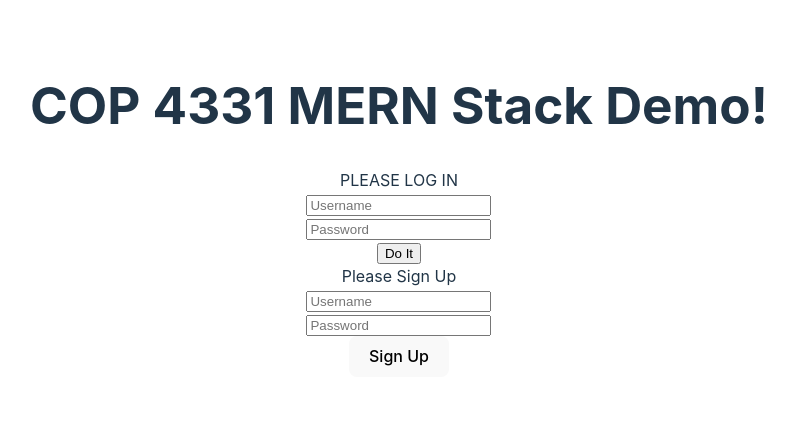
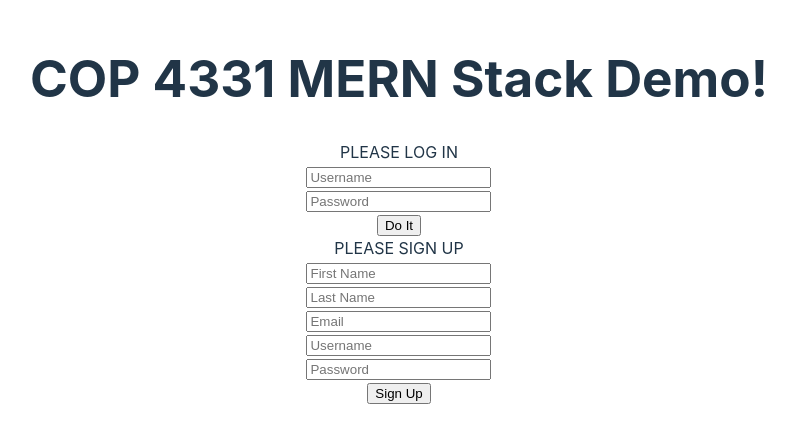
Before and after one commit to ElijahHawthorne/COP4331_LargeProject, a React (Vite) app in the folder frontend/: page / in a window 1280 px wide. Shown: the part 190-632 px from the top of the page, without its empty margins (241-1036 px from the left). Built offline with nearby package versions, Linux system fonts and the light colour scheme.

Commit message:
Update Signup.tsx
Added firstName, lastName, and email field. Matched coding practices of Login.tsx

```diff
--- a/frontend/src/components/Signup.tsx
+++ b/frontend/src/components/Signup.tsx
@@ -1,62 +1,124 @@
-import React, { useState } from 'react';
+import React, { useState } from "react";
 
 function Signup() {
+    const app_name = "777finances.com";
 
-    const [message, setMessage] = useState('');
-    const [signupName, setSignupName] = React.useState('');
-    const [signupPassword, setPassword] = React.useState('');
+    function buildPath(route: string): string {
+        if (process.env.NODE_ENV !== "development") {
+            return "http://" + app_name + ":5000/" + route;
+        } else {
+            return "http://localhost:5000/" + route;
+        }
+    }
+
+    const [message, setMessage] = useState("");
+    const [signupName, setSignupName] = React.useState("");
+    const [signupPassword, setPassword] = React.useState("");
+    const [firstName, setFirstName] = useState("");
+    const [lastName, setLastName] = useState("");
+    const [email, setEmail] = useState("");
 
     async function doSignup(event: any): Promise<void> {
         event.preventDefault();
-        var obj = { Signup: signupName, password: signupPassword };
+
+        var obj = {
+            login: signupName, // Matching API field name
+            password: signupPassword,
+            firstName: firstName,
+            lastName: lastName,
+            email: email,
+        };
+
         var js = JSON.stringify(obj);
+
         try {
-            const response = await fetch('http://localhost:5000/api/signup',
-                {
-                    method: 'POST', body: js, headers: {
-                        'Content-Type':
-                            'application/json'
-                    }
-                });
-            /*
+            const response = await fetch(buildPath("api/signup"), {
+                method: "POST",
+                body: js,
+                headers: { "Content-Type": "application/json" },
+            });
+
             var res = JSON.parse(await response.text());
-            if (res.id <= 0) {
-                setMessage('User/Password combination incorrect');
+
+            if (res.success) {
+                setMessage("Signup successful! Redirecting to login...");
+                setTimeout(() => {
+                    window.location.href = "/login";
+                }, 2000);
+            } else {
+                setMessage(res.error || "Signup failed. Please try again.");
             }
-            else {
-                var user =
-                    { firstName: res.firstName, lastName: res.lastName, id: res.id }
-                localStorage.setItem('user_data', JSON.stringify(user));
-                setMessage('');
-                window.location.href = '/cards';
-            }
-            */
-        }
-        catch (error: any) {
+        } catch (error: any) {
             alert(error.toString());
             return;
         }
-    };
+    }
 
     function handleSetSignupName(e: any): void {
         setSignupName(e.target.value);
     }
-
     function handleSetPassword(e: any): void {
         setPassword(e.target.value);
     }
+    function handleSetFirstName(e: any): void {
+        setFirstName(e.target.value);
+    }
+    function handleSetLastName(e: any): void {
+        setLastName(e.target.value);
+    }
+    function handleSetEmail(e: any): void {
+        setEmail(e.target.value);
+    }
 
     return (
-        <div id="SignupDiv">
-            <span id="inner-title">Please Sign Up</span><br />
-            <input type="text" id="signupName" placeholder="Username" /><br />
-            <input type="password" id="signupPassword" placeholder="Password" /><br />
-            <button type="submit" id="signupButton" className="buttons" onClick={doSignup}>
-                Sign Up
-            </button>
-            <span id="SignupResult"></span>
+        <div id="signupDiv">
+            <span id="inner-title">PLEASE SIGN UP</span>
+            <br />
+            <input
+                type="text"
+                id="firstName"
+                placeholder="First Name"
+                onChange={handleSetFirstName}
+            />
+            <br />
+            <input
+                type="text"
+                id="lastName"
+                placeholder="Last Name"
+                onChange={handleSetLastName}
+            />
+            <br />
+            <input
+                type="email"
+                id="email"
+                placeholder="Email"
+                onChange={handleSetEmail}
+            />
+            <br />
+            <input
+                type="text"
+                id="signupName"
+                placeholder="Username"
+                onChange={handleSetSignupName}
+            />
+            <br />
+            <input
+                type="password"
+                id="signupPassword"
+                placeholder="Password"
+                onChange={handleSetPassword}
+            />
+            <br />
+            <input
+                type="submit"
+                id="signupButton"
+                className="buttons"
+                value="Sign Up"
+                onClick={doSignup}
+            />
+            <span id="signupResult">{message}</span>
         </div>
     );
-};
+}
 
 export default Signup;
```
